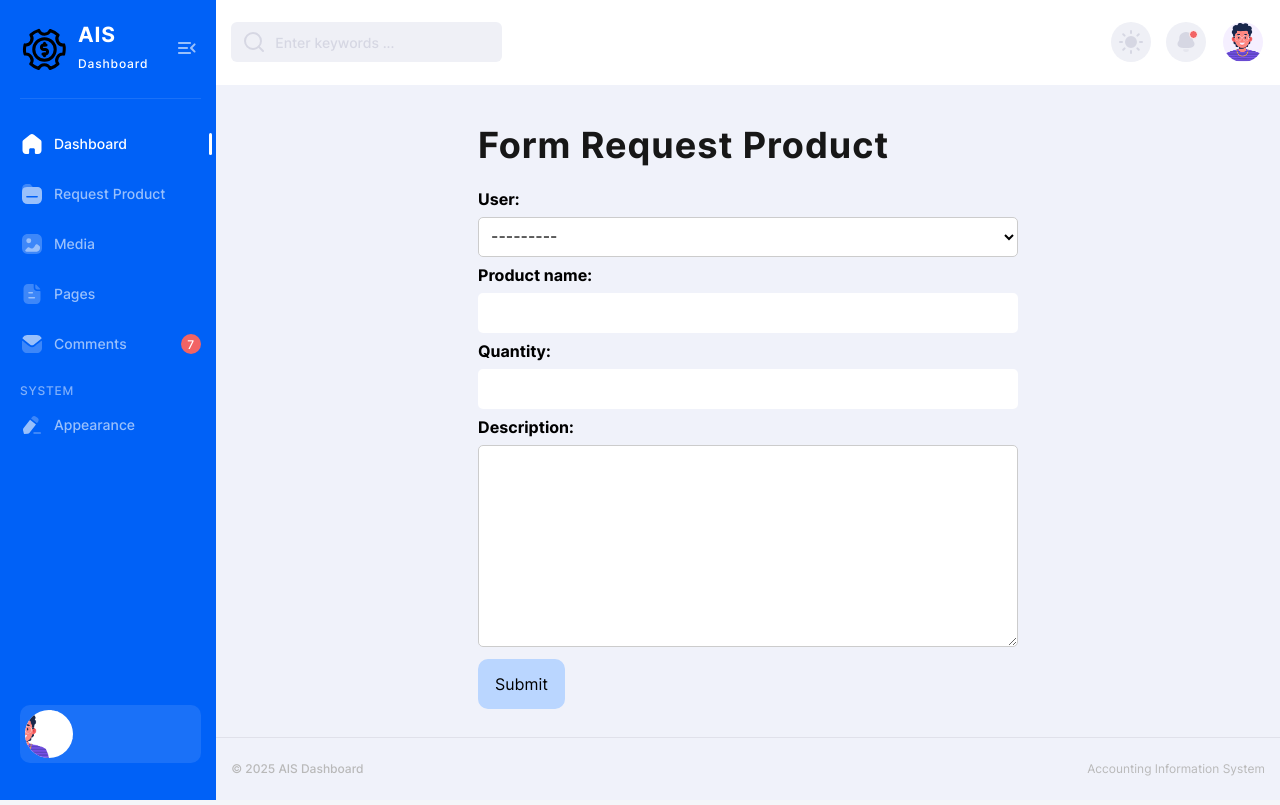
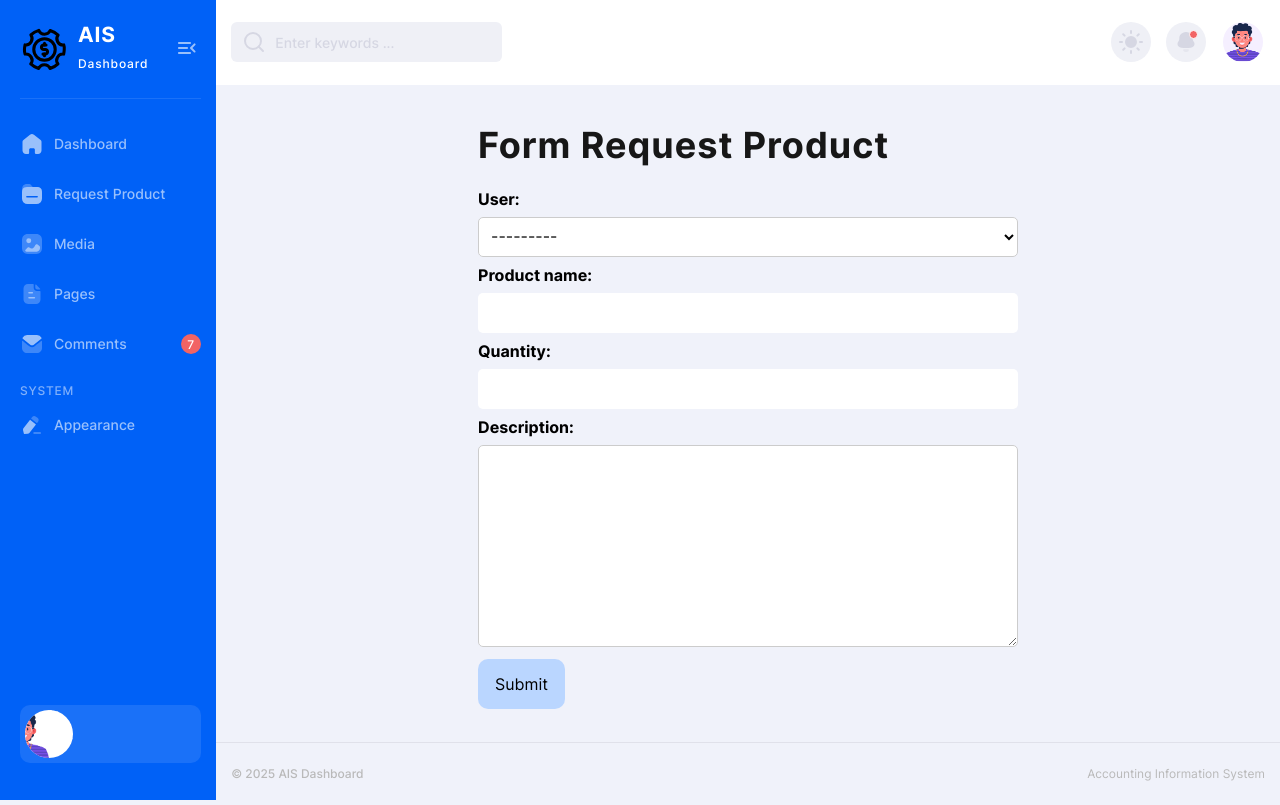
Before and after one commit to Richeaa/ais-project, a Django app: page /form/ in a window 1280 px wide. Run offline with Django 5.2, Linux system fonts and the light colour scheme; some libraries are stand-ins or nearby versions.

Commit message:
fix layout

```diff
--- a/aisapp/static/style.css
+++ b/aisapp/static/style.css
@@ -3515,6 +3515,10 @@ label {
     max-width: 540px;
   }
 
+  .container-form{
+    height: 90vh;
+  }
+
   .col-sm {
     -ms-flex-preferred-size: 0;
     flex-basis: 0;
--- a/aisapp/templates/dashboard.html
+++ b/aisapp/templates/dashboard.html
@@ -42,7 +42,7 @@
         <div class="sidebar-body">
             <ul class="sidebar-body-menu">
                 <li>
-                    <a class="active" href="{% url 'dashboard' %}"><span class="icon home" aria-hidden="true"></span>Dashboard</a>
+                    <a  href="{% url 'dashboard' %}"><span class="icon home" aria-hidden="true"></span>Dashboard</a>
                 </li>
                 <li>
                     <a href="{% url 'form' %}">
```
